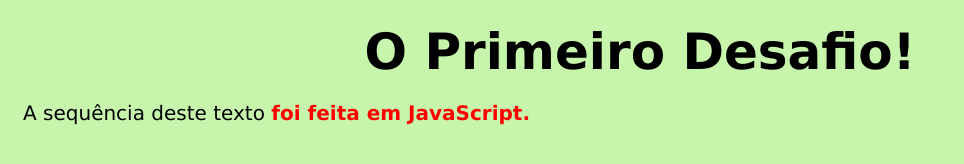
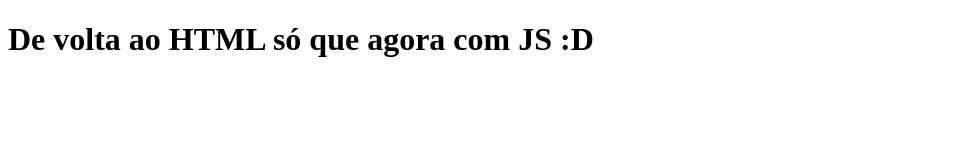
Before and after one commit to alishowsilabas/javascript7Dias, a plain HTML site: page index.html in a window 1280 px wide. Shown: the whole page, without its empty margins (0-964 px from the left). Drawn offline with Linux system fonts and the light colour scheme.

Commit message:
Correção

```diff
--- a/index.html
+++ b/index.html
@@ -1,21 +1,12 @@
 <!DOCTYPE html>
-<html lang="pt-BR">
-
+<html lang="pt-br">
 <head>
     <meta charset="UTF-8">
     <meta name="viewport" content="width=device-width, initial-scale=1.0">
-    <link rel="stylesheet" href="index.css">
-    <link rel="icon" href="img/pageIcon.png">
-    <title>Desafio 1</title>
+    <title> JS em 7 dias </title>
 </head>
-
-<body style="background-color: #b9f398cc;">
-    <h1> O Primeiro Desafio!  </h1>
-
-    <p>A sequência deste texto <span id="continuacaoEmJS"></span>
-        <script src="index.js"></script>
-    </p>
-
+<body>
+    <h1> De volta ao HTML só que agora com JS :D </h1>
+    <script src="Index.js"></script>
 </body>
-
 </html>
--- a/index.js
+++ b/index.js
@@ -1,3 +1,6 @@
-let continuacaoTexto = 'foi feita em JavaScript.';
-let elementoSpan = document.getElementById("continuacaoEmJS");
-elementoSpan.innerHTML = continuacaoTexto;
+let maquiagemC = {
+    itemName: 'Twins MakeUp',
+    itemPrice: 49.90,
+    itemAvailable: true,
+    itemColor: 'Nude'
+}
```
